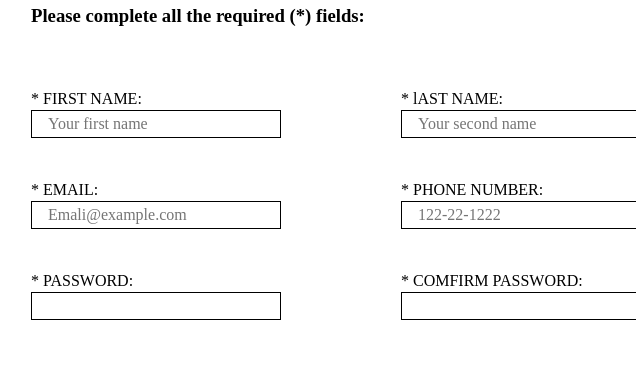
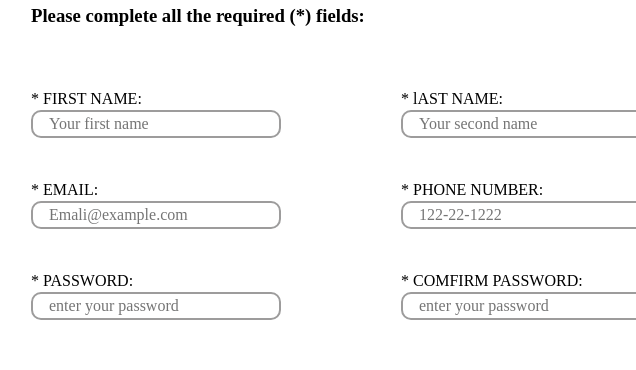
Before and after one commit to Mohamed-malix/sign-up-form, a plain HTML site: page index.html in a window 1280 px wide. Shown: the part 192-562 px from the top of the page, 644-1280 px from the left. Drawn offline with Linux system fonts and the light colour scheme.

Commit message:
improved the form style and added a patren check to the email

```diff
--- a/css/style.css
+++ b/css/style.css
@@ -26,7 +26,8 @@ input{
   margin-top:2px;
   padding-left:6px;
 
-  border:1px solid black;
+  border:2px solid #9d9c9c;
+  border-radius: 10px;
 }
 
 label{
@@ -55,6 +56,7 @@ input:required + span  i{
 
 
 
+
 input:user-invalid + span i{
   color:red;
   font-size: 18px;
@@ -63,7 +65,8 @@ input:user-invalid + span i{
 }
 
 input:focus{
-  box-shadow: 6px 5px 10px rgba(3, 88, 173, 0.4);
+  box-shadow: 5px 4px 8px rgba(3, 88, 173, 0.4);
+  outline:none;
 }
 
 
--- a/index.html
+++ b/index.html
@@ -9,6 +9,7 @@
 <link href="https://fonts.googleapis.com/css2?family=Roboto:ital,wght@0,100..900;1,100..900&display=swap" rel="stylesheet">
 <link rel="stylesheet" href="css/style.css">
 <link rel="stylesheet" href="css/all.min.css">
+<script src="main.js" defer></script>
 </head>
 
 <body>
@@ -60,7 +61,8 @@
                     <div class="form-line">
                         <div class="first-line">
                             <label for="email">* EMAIL:</label>
-                            <input type="email" name="email" id="email " placeholder="Emali@example.com" required>
+                            <input type="email" name="email" id="email " placeholder="Emali@example.com"
+                            pattern="[a-z0-9._%+\-]+@[a-z0-9.\-]+\.[a-z]{2,}$" title="Must be a valid email" required>
                             <span>
 
                                 <i class="fa-solid fa-xmark"></i>
@@ -83,7 +85,7 @@
                         <div class="first-line">
                             <label for="passwd">* PASSWORD:</label>
                             <input type="password" name="passwd" id="passwd"
-                            pattern=".{8,}" title="Eight or more characters" required>
+                            pattern=".{8,}" title="Eight or more characters" placeholder="enter your password" required>
                             <span>
 
                                 <i class="fa-solid fa-xmark"></i>
@@ -94,7 +96,7 @@
                             <div class="">
                                 <label for="comfirm">* COMFIRM PASSWORD:</label>
                                 <input type="pass" name="comfirm" id="comfirm"
-                                 pattern=".{8,}" title="Eight or more characters" required>
+                                 pattern=".{8,}" title="Eight or more characters" placeholder="enter your password" required>
                                 <span>
 
                                     <i class="fa-solid fa-xmark"></i>
```
Also changed, not shown: main.js (added).
